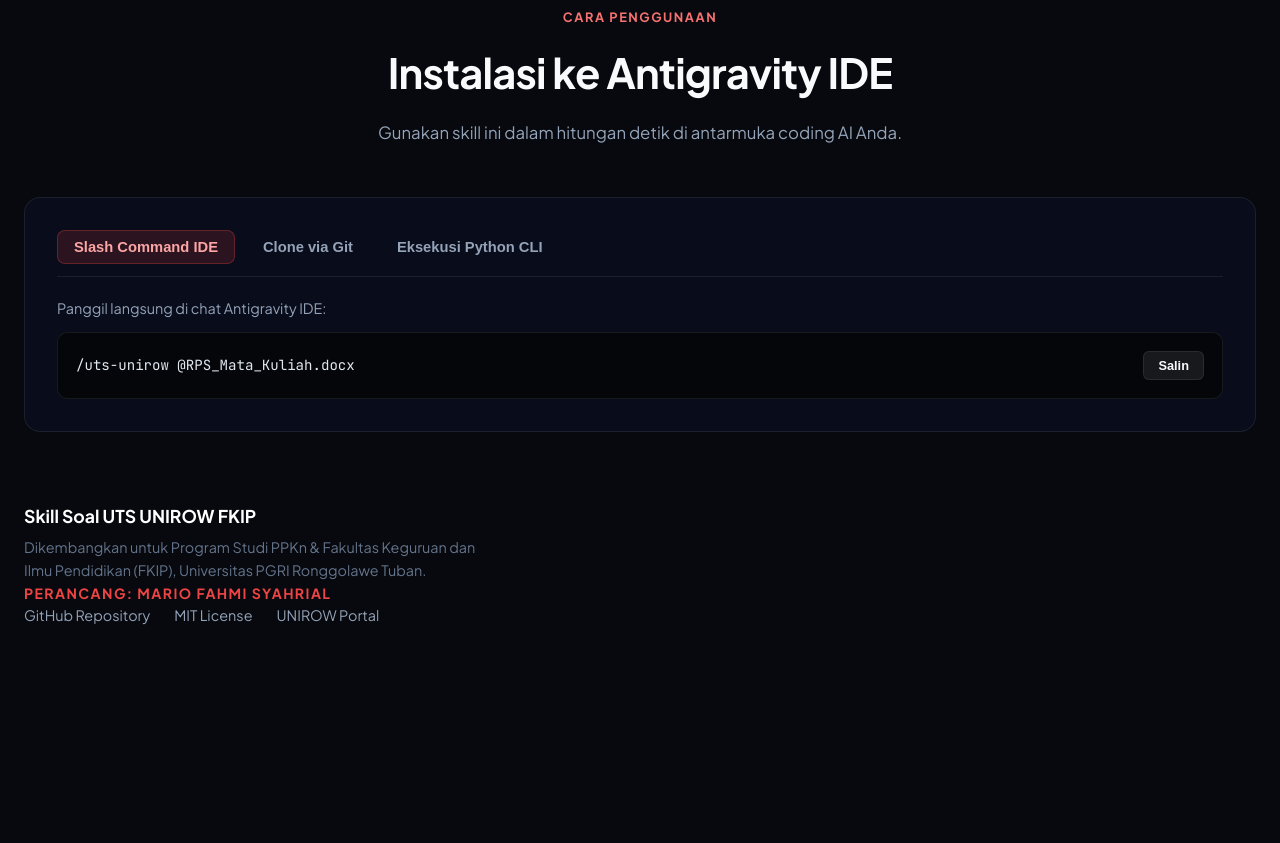
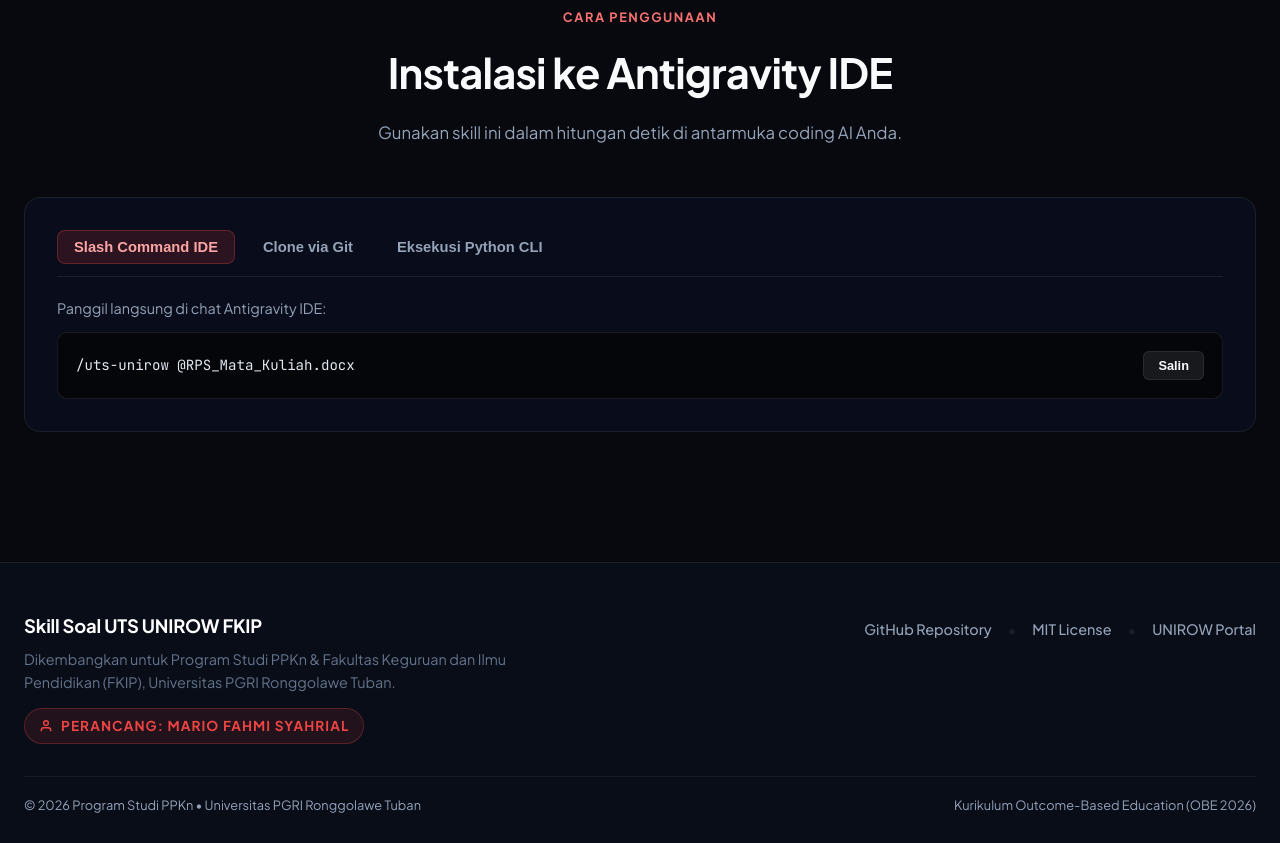
Before and after one commit to mariofahmi/skilluts, a plain HTML site: page index.html in a window 1280 px wide. Shown: the part 5965-6808 px from the top of the page. Before the commit the page ends 6593 px from the top, so only its background shows below. Drawn offline with Linux system fonts and the light colour scheme.

Commit message:
Tata rapi layout footer Soal UTS dengan badge perancang dan flex links

```diff
--- a/index.html
+++ b/index.html
@@ -359,6 +359,85 @@
       outline: none;
       border-color: var(--primary);
       box-shadow: 0 0 0 2px rgba(239, 68, 68, 0.2);
+    }
+
+
+    /* --- Modern Neat Footer Styling --- */
+    footer {
+      background: rgba(10, 15, 29, 0.7);
+      border-top: 1px solid var(--border);
+      padding: 48px 0 28px;
+      margin-top: 60px;
+    }
+    .footer-inner {
+      display: flex;
+      justify-content: space-between;
+      align-items: flex-start;
+      gap: 36px;
+      flex-wrap: wrap;
+    }
+    .footer-brand {
+      max-width: 500px;
+    }
+    .footer-title {
+      font-weight: 700;
+      font-size: 1.15rem;
+      color: #fff;
+      margin-bottom: 8px;
+      letter-spacing: -0.01em;
+    }
+    .footer-desc {
+      color: var(--text-sub);
+      font-size: 0.9rem;
+      line-height: 1.6;
+      margin-bottom: 14px;
+    }
+    .designer-pill {
+      display: inline-flex;
+      align-items: center;
+      gap: 8px;
+      padding: 6px 14px;
+      border-radius: 20px;
+      background: rgba(239, 68, 68, 0.1);
+      border: 1px solid rgba(239, 68, 68, 0.28);
+      color: var(--primary, #f87171);
+      font-size: 0.85rem;
+      font-weight: 700;
+      letter-spacing: 0.08em;
+      text-transform: uppercase;
+    }
+    .footer-links-wrap {
+      display: flex;
+      gap: 16px;
+      align-items: center;
+      flex-wrap: wrap;
+      padding-top: 6px;
+    }
+    .footer-links-wrap a {
+      color: var(--text-muted);
+      text-decoration: none;
+      font-size: 0.9rem;
+      font-weight: 500;
+      transition: color 0.2s;
+    }
+    .footer-links-wrap a:hover {
+      color: var(--text);
+    }
+    .footer-sep {
+      color: var(--border);
+      user-select: none;
+    }
+    .footer-bottom {
+      margin-top: 32px;
+      padding-top: 18px;
+      border-top: 1px solid rgba(255, 255, 255, 0.06);
+      display: flex;
+      justify-content: space-between;
+      align-items: center;
+      flex-wrap: wrap;
+      gap: 12px;
+      font-size: 0.8rem;
+      color: var(--text-muted);
     }
 
     @media print {
@@ -929,23 +1008,33 @@
   <!-- Toast -->
   <div id="toast">Teks berhasil disalin!</div>
 
-  <!-- Footer -->
+    <!-- Footer -->
   <footer>
-    <div class="container footer-inner">
-      <div>
-        <div style="font-weight: 700; font-size: 1.1rem; color: #fff; margin-bottom: 6px;">Skill Soal UTS UNIROW FKIP</div>
-        <p style="color: var(--text-sub); font-size: 0.9rem; max-width: 480px;">
-          Dikembangkan untuk Program Studi PPKn & Fakultas Keguruan dan Ilmu Pendidikan (FKIP), Universitas PGRI Ronggolawe Tuban.
-        </p>
-        <p style="font-size: 0.88rem; font-weight: 700; letter-spacing: 0.1em; color: var(--primary, #f87171); text-transform: uppercase;">
-          PERANCANG: MARIO FAHMI SYAHRIAL
-        </p>
+    <div class="container">
+      <div class="footer-inner">
+        <div class="footer-brand">
+          <div class="footer-title">Skill Soal UTS UNIROW FKIP</div>
+          <p class="footer-desc">
+            Dikembangkan untuk Program Studi PPKn & Fakultas Keguruan dan Ilmu Pendidikan (FKIP), Universitas PGRI Ronggolawe Tuban.
+          </p>
+          <div class="designer-pill">
+            <svg width="14" height="14" viewBox="0 0 24 24" fill="none" stroke="currentColor" stroke-width="2.5"><path d="M20 21v-2a4 4 0 0 0-4-4H8a4 4 0 0 0-4 4v2"/><circle cx="12" cy="7" r="4"/></svg>
+            <span>PERANCANG: MARIO FAHMI SYAHRIAL</span>
+          </div>
+        </div>
+
+        <div class="footer-links-wrap">
+          <a href="https://github.com/mariofahmi/skilluts" target="_blank" rel="noopener">GitHub Repository</a>
+          <span class="footer-sep">•</span>
+          <a href="https://github.com/mariofahmi/skilluts/blob/main/LICENSE" target="_blank" rel="noopener">MIT License</a>
+          <span class="footer-sep">•</span>
+          <a href="https://unirow.ac.id" target="_blank" rel="noopener">UNIROW Portal</a>
+        </div>
       </div>
 
-      <div style="display: flex; gap: 24px;">
-        <a href="https://github.com/mariofahmi/skilluts" target="_blank" rel="noopener" style="color: var(--text-muted); text-decoration: none; font-size: 0.9rem;">GitHub Repository</a>
-        <a href="https://github.com/mariofahmi/skilluts/blob/main/LICENSE" target="_blank" rel="noopener" style="color: var(--text-muted); text-decoration: none; font-size: 0.9rem;">MIT License</a>
-        <a href="https://unirow.ac.id" target="_blank" rel="noopener" style="color: var(--text-muted); text-decoration: none; font-size: 0.9rem;">UNIROW Portal</a>
+      <div class="footer-bottom">
+        <span>© 2026 Program Studi PPKn • Universitas PGRI Ronggolawe Tuban</span>
+        <span>Kurikulum Outcome-Based Education (OBE 2026)</span>
       </div>
     </div>
   </footer>
```
